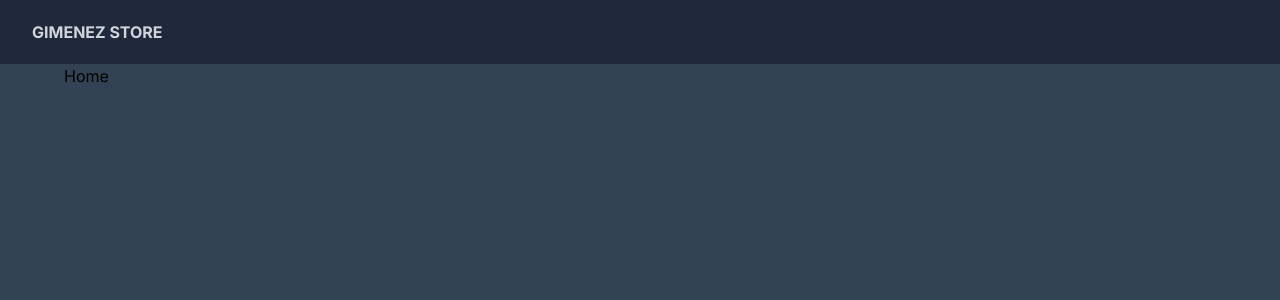
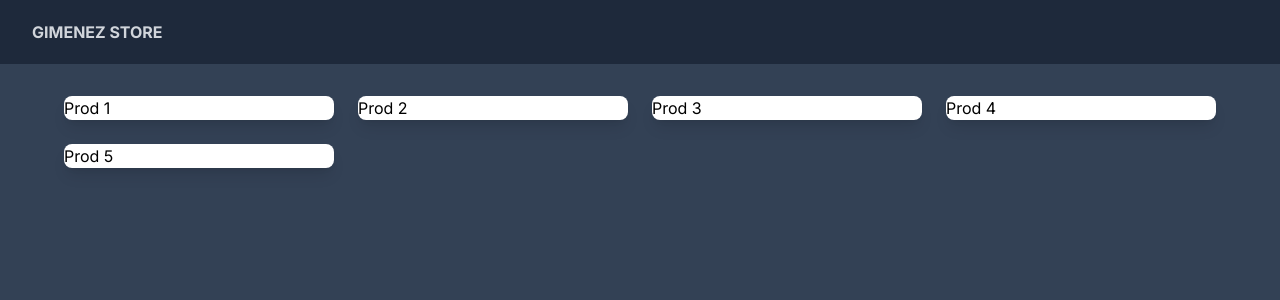
Before and after one commit to GimenezGF/e-commerce, a Next.js app: page / in a window 1280 px wide. Shown: the top 300 px of the page. Built offline with nearby package versions, Linux system fonts and the light colour scheme.

Commit message:
Listagem de produto v1

```diff
--- a/src/app/page.tsx
+++ b/src/app/page.tsx
@@ -2,8 +2,24 @@
 
 export default function Home() {
     return (
-        <div>
-            <h1>Home</h1>
+        <div className='max-w-7xl mx-auto pt-8 px-8 xl:px-0'>
+            <div className='grid grid-cols-1 sm:grid-cols-2 md:grid-cols-3 lg:grid-cols-4 gap-10 xl:gap-6'>
+                <div className='bg-white rounded-lg shadow-lg overflow-hidden'>
+                    Prod 1
+                </div>
+                <div className='bg-white rounded-lg shadow-lg overflow-hidden'>
+                    Prod 2
+                </div>
+                <div className='bg-white rounded-lg shadow-lg overflow-hidden'>
+                    Prod 3
+                </div>
+                <div className='bg-white rounded-lg shadow-lg overflow-hidden'>
+                    Prod 4
+                </div>
+                <div className='bg-white rounded-lg shadow-lg overflow-hidden'>
+                    Prod 5
+                </div>
+            </div>
         </div>
     )
 }
```
